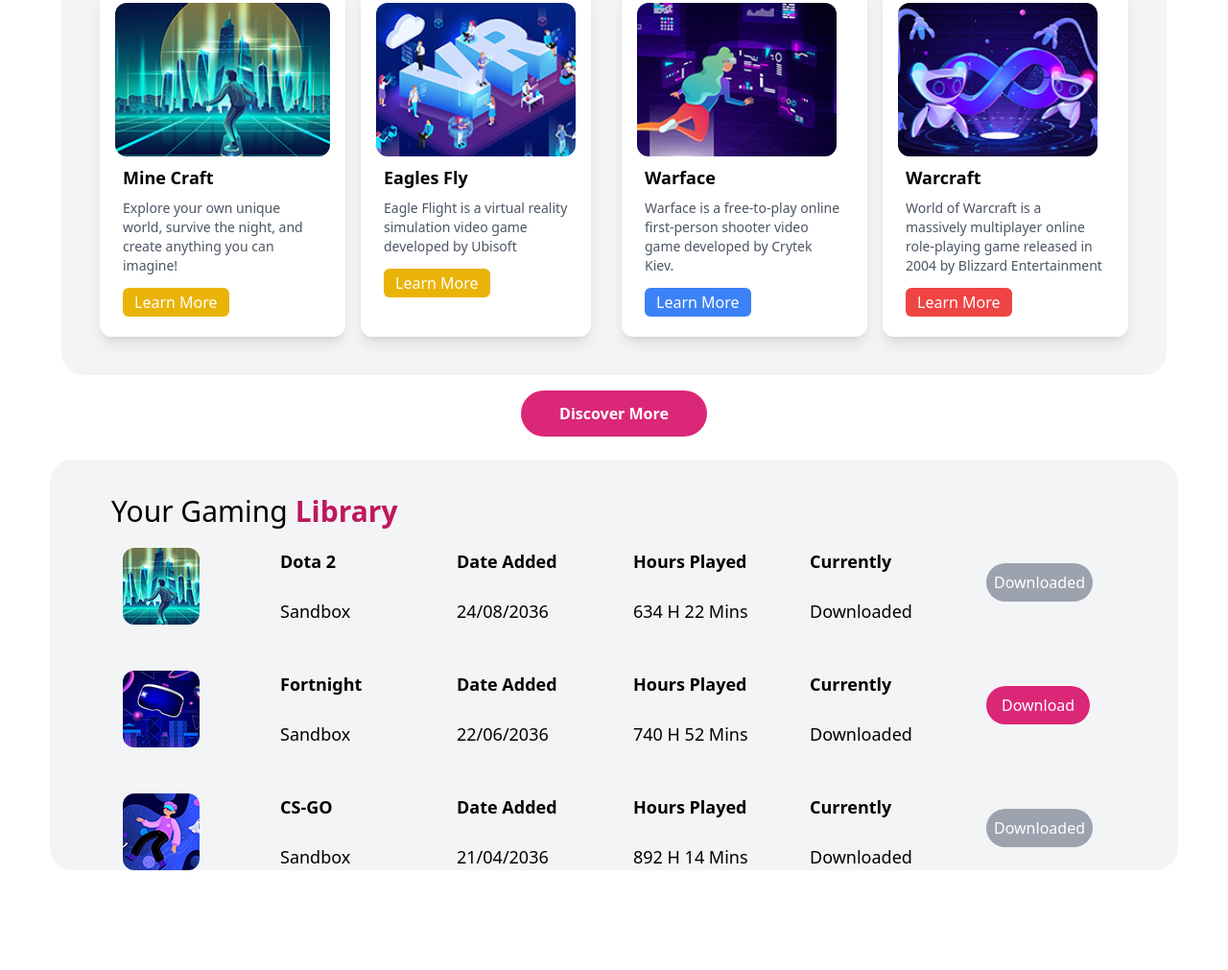
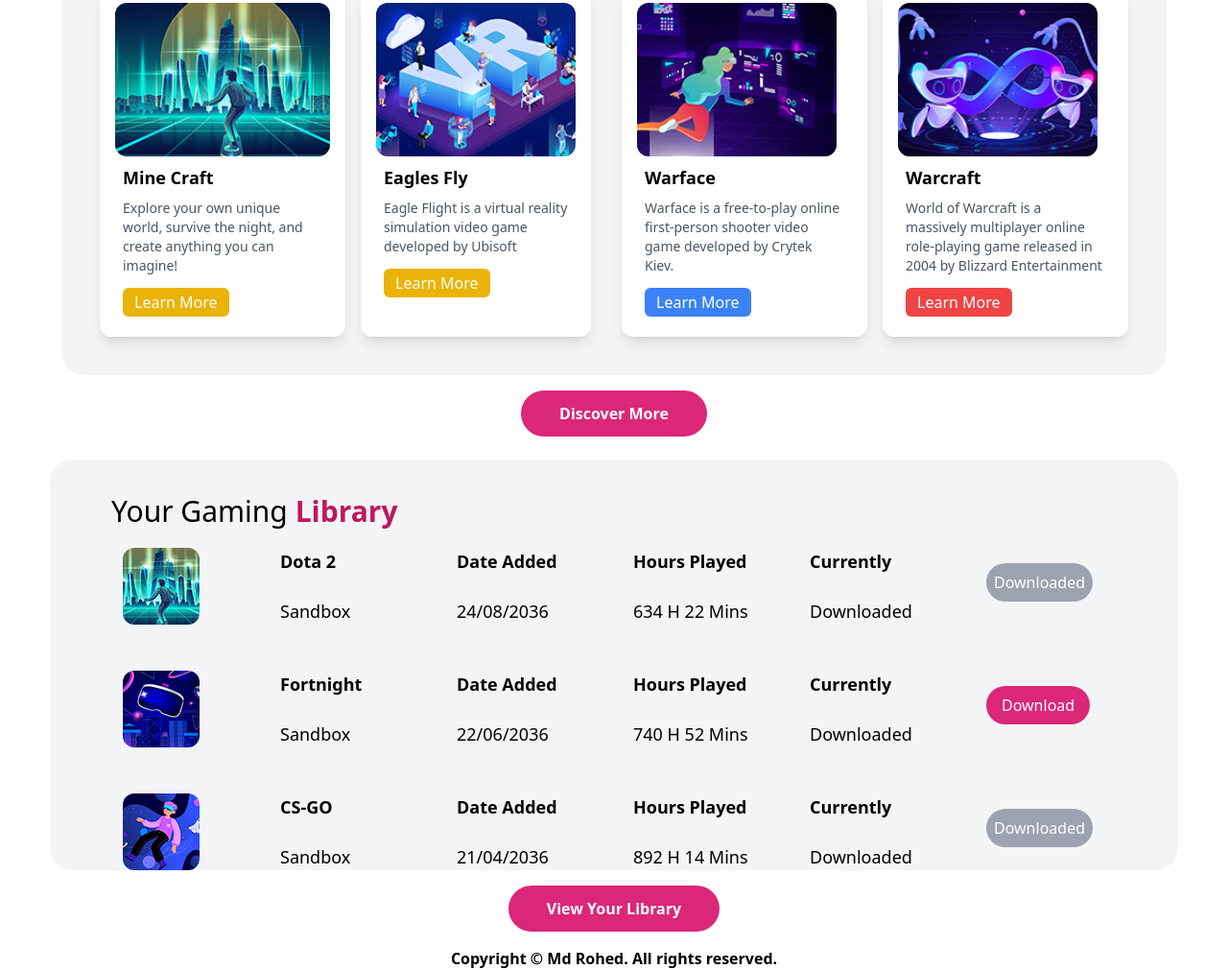
Before and after one commit to Md-Rohed/Cyborg_Gaming-Tailwind-Css, a website: page index.html in a window 1280 px wide. Shown: the part 1116-2127 px from the top of the page at 96% size. Before the commit the page ends 2023 px from the top, so only its background shows below. Drawn offline with Linux system fonts and the light colour scheme.

Commit message:
Footer Section Added

```diff
--- a/index.html
+++ b/index.html
@@ -405,5 +405,15 @@
         </div>
       </div>
     </div>
+
+    <div class="bg-pink-600 w-fit rounded-full mx-auto mt-4">
+      <button class="font-semibold text-1xl text-white px-10 py-3">
+        View Your Library
+      </button>
+    </div>
+
+    <div class="w-fit rounded-full mx-auto mt-4">
+      <h1 class="font-bold">Copyright © Md Rohed. All rights reserved.</h1>
+    </div>
   </body>
 </html>
```
Also changed, not shown: output/tailwind.css.
